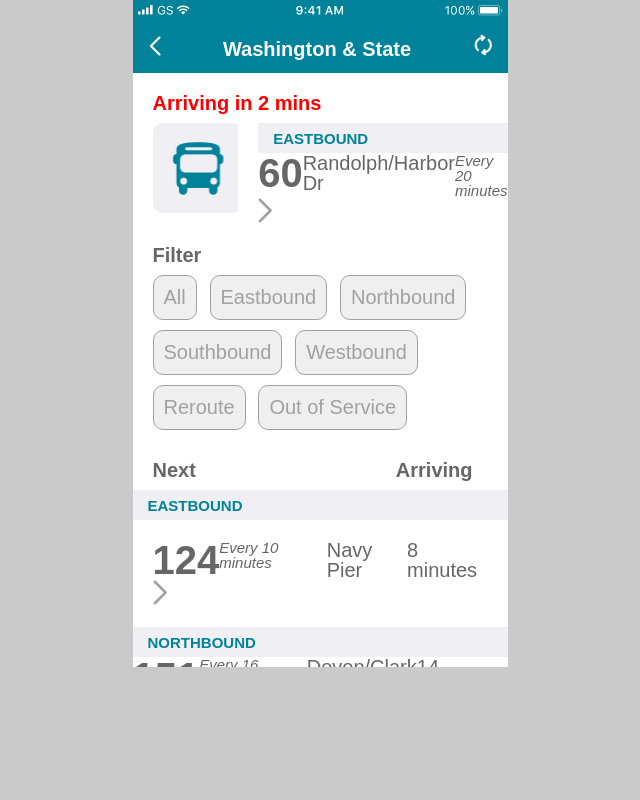
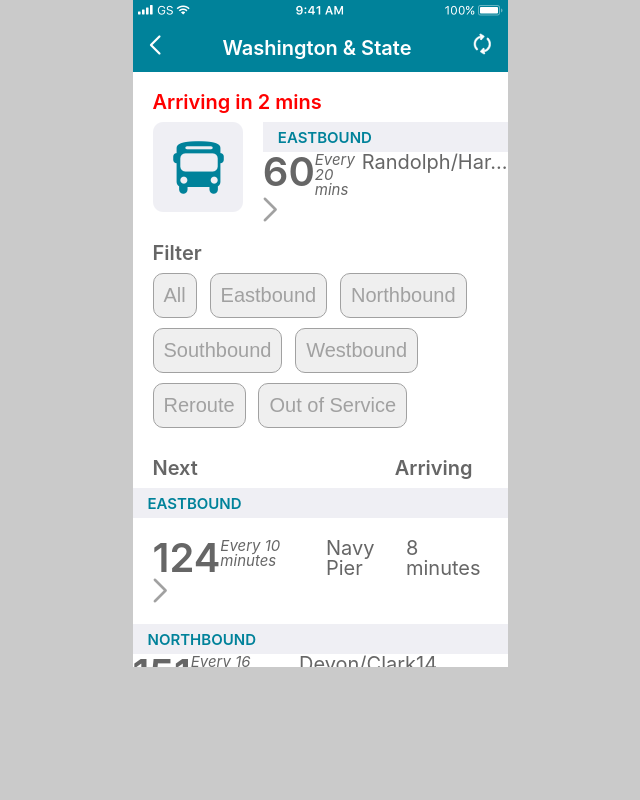
Before and after one commit to kmbrlygl/busybus-fe-challenge, a plain HTML site: page index.html in a window 1280 px wide. Shown: the whole page, without its empty margins (320-960 px from the left). Drawn offline with Linux system fonts and the light colour scheme.

Commit message:
Apply Apple SF font to app

```diff
--- a/css/main.css
+++ b/css/main.css
@@ -4,7 +4,7 @@
 }
 body {
   background-color: #cacaca;
-  font-family: Arial, Helvetica, sans-serif;
+  font-family: -apple-system, BlinkMacSystemFont, sans-serif;
   font-size: 10px;
   color: #666;
 }
@@ -115,6 +115,7 @@ ul {
 .test {
   min-height: 10em;
   padding: 2em;
+  align-items: baseline;
 }
 /* flexbox shenanigans */
 .line {
--- a/index.html
+++ b/index.html
@@ -27,8 +27,8 @@
                             <h3>Eastbound</h3>
                             <ul>
                                 <li class="bus-line">60</li>
-                                <li class="bus-dest">Randolph/Harbor Dr</li>
-                                <li class="bus-freq">Every 20 minutes</li>
+                                <li class="bus-freq">Every 20 mins</li>
+                                <li class="bus-dest">Randolph/Har...</li>
                             </ul>
                             <div class="arrow">
                                 <img src="../images/right-arrow.png" alt="Select bus route">
```
